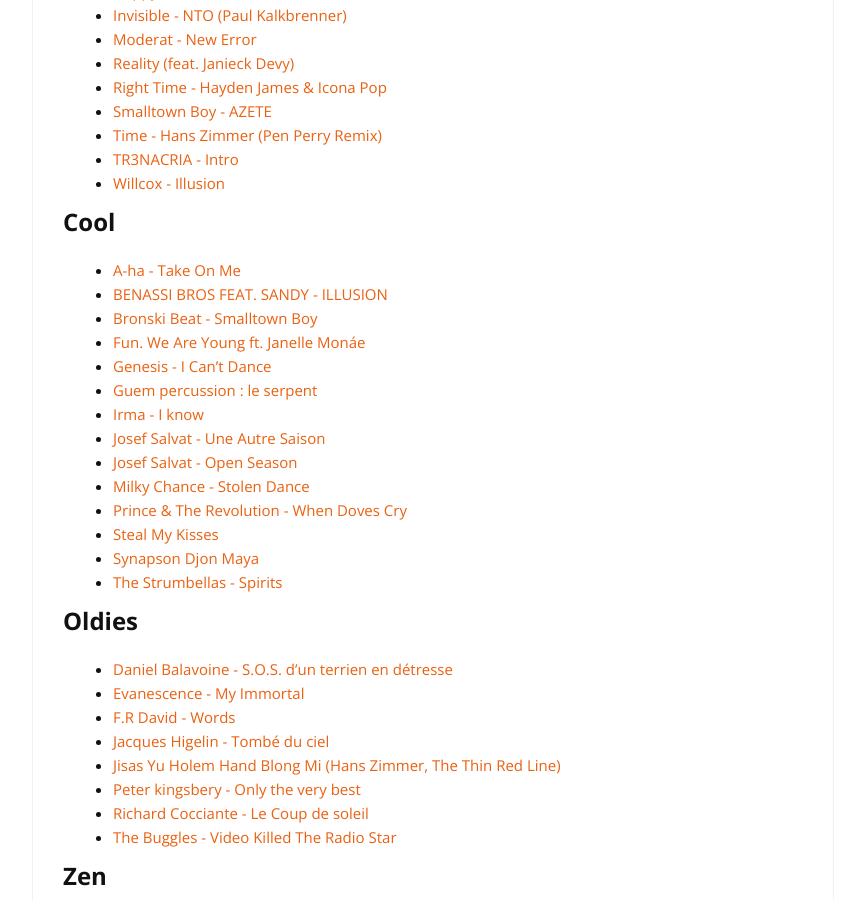
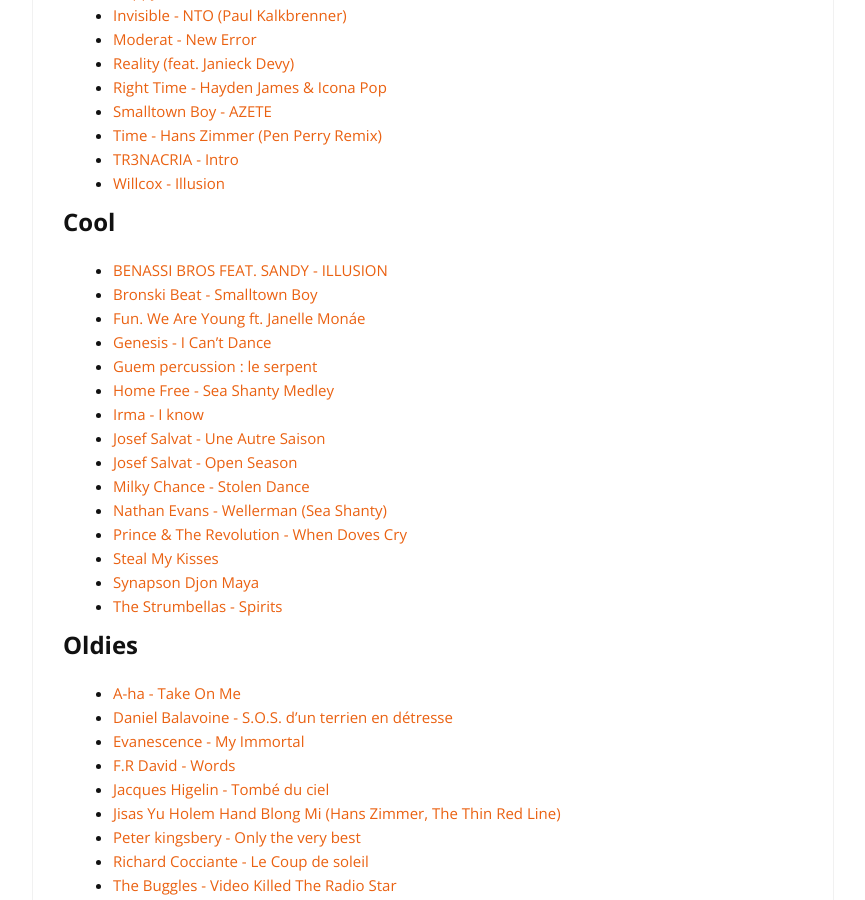
Before and after one commit to cylmat/cylmat.github.io, a Jekyll site: the page built from _pages/musics.md, in a window 1280 px wide and 900 px high, scrolled down 919 px. Shown: the whole window, without its empty margins (207-1072 px from the left). Built offline with Jekyll 4.4.1, drawn with Linux system fonts in a browser that asks for light colours; nearby versions of some CDN libraries.

Commit message:
Add new music links to Cool and Oldies sections

```diff
--- a/_pages/musics.md
+++ b/_pages/musics.md
@@ -46,16 +46,18 @@
 
 ## Cool
 
-- [A-ha - Take On Me](https://www.youtube.com/watch?v=djV11Xbc914)
+
 - [BENASSI BROS FEAT. SANDY - ILLUSION](https://www.youtube.com/watch?v=Hxvl6rVglLA)
 - [Bronski Beat - Smalltown Boy](https://www.youtube.com/watch?v=88sARuFu-tc)
 - [Fun. We Are Young ft. Janelle Monáe](https://www.youtube.com/watch?v=Sv6dMFF_yts)
 - [Genesis - I Can't Dance](https://www.youtube.com/watch?v=hGI2d31M7Ns)
 - [Guem percussion : le serpent](https://www.youtube.com/watch?v=uvLdJ2X7bp4)
+- [Home Free - Sea Shanty Medley](https://www.youtube.com/watch?v=lLGLUSzzuWU)
 - [Irma - I know](https://www.youtube.com/watch?v=Mus0XbaGx0M)
 - [Josef Salvat - Une Autre Saison](https://www.youtube.com/watch?v=X1yS8sDj9v4)
 - [Josef Salvat - Open Season](https://www.youtube.com/watch?v=AXiMS5XW6kA)
 - [Milky Chance - Stolen Dance](https://www.youtube.com/watch?v=iX-QaNzd-0Y)
+- [Nathan Evans - Wellerman (Sea Shanty)](https://www.youtube.com/watch?v=qP-7GNoDJ5c)
 - [Prince & The Revolution - When Doves Cry](https://www.youtube.com/watch?v=UG3VcCAlUgE)
 - [Steal My Kisses](https://www.youtube.com/watch?v=NL6dIt0CHe0)
 - [Synapson Djon Maya](https://www.youtube.com/watch?v=883J6orWHYE)
```
Also changed, not shown: other parts of _pages/musics.md (+1 -0 lines).
